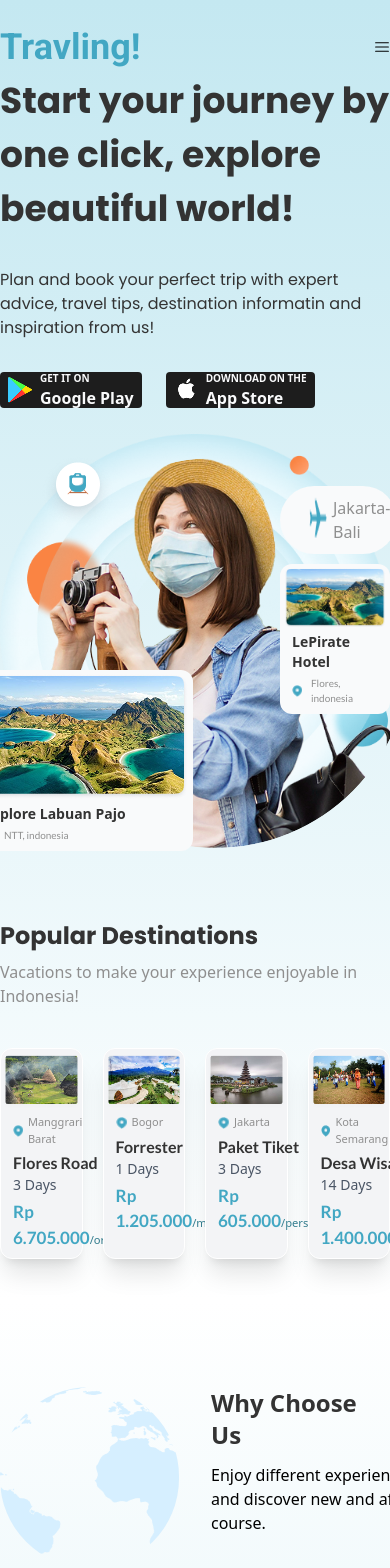
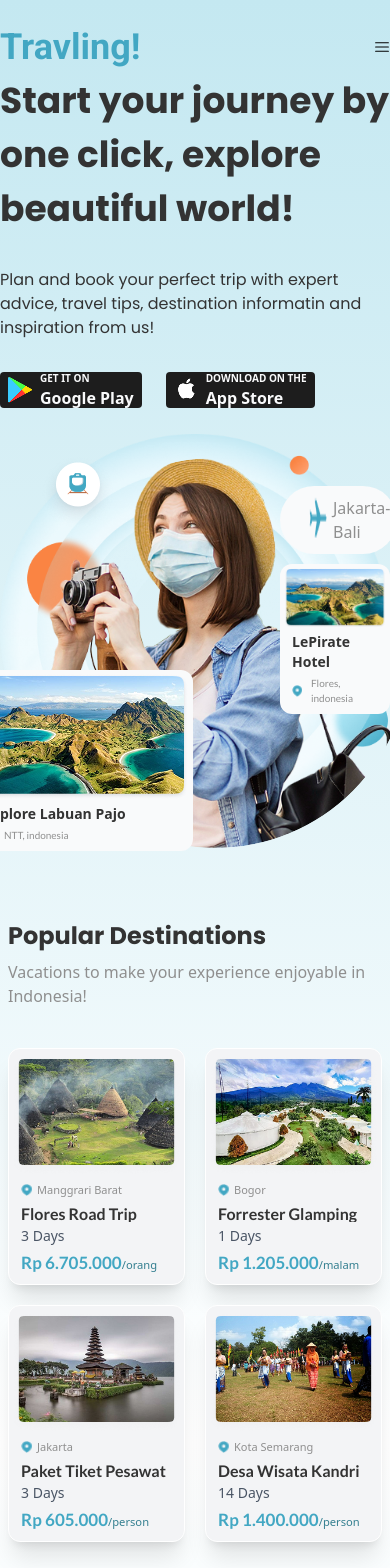
Before and after one commit to SanjilaGangaju/Landing-Page, a React (Vite) app: page / in a window 390 px wide. Shown: the top 1568 px of the page. Built offline with nearby package versions, Linux system fonts and the light colour scheme.

Commit message:
hero responsiveness

```diff
--- a/src/components/Destinations/Destinations.jsx
+++ b/src/components/Destinations/Destinations.jsx
@@ -4,14 +4,14 @@ import destinations from "./destination_detail"
 const Destinations = () => {
   return (
     <section>
-    <div className='wrapper py-[6rem] flex flex-col gap-10'>
+    <div className='wrapper py-[6rem] px-2 flex flex-col gap-10'>
         <div className='flex flex-col gap-2'>
              <h2 className='title font-bold font-[poppins] text-2xl'>Popular Destinations</h2>
            <p className='small-text text-md'>Vacations to make your experience enjoyable in Indonesia!</p>
         </div>
 
 
-      <div className='grid grid-cols-4 gap-5'>
+      <div className='grid grid-cols-2 md:grid-cols-4 gap-5'>
               {destinations.map(item=>(<Cards key={item.title} img={item.img} w="large" location={item.location} per={item.per} duration={item.duration} price={item.price}
               title={item.title}></Cards>))}
 
```
